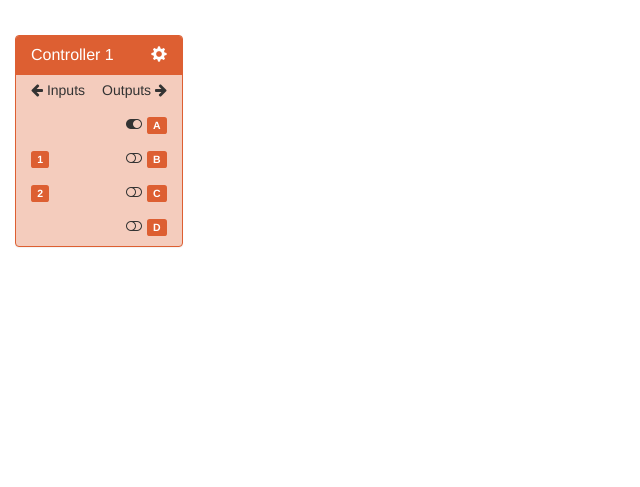
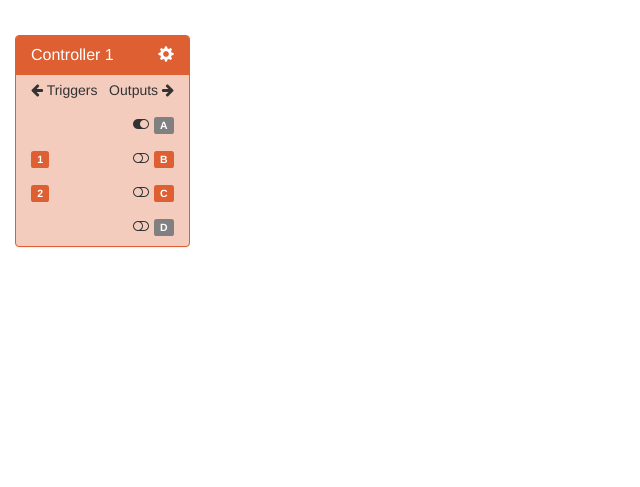
Before and after one commit to barskey/prop-controller, a Flask app: page /controllers in a window 1280 px wide. Shown: the part 102-589 px from the top of the page, without its empty margins (0-640 px from the left). Run offline with Flask 2, Linux system fonts and the light colour scheme; parts of the project's set-up code (start-up, migrations or seed data) failed here and were passed over; some libraries are stand-ins or nearby versions.

Commit message:
More fixes. Working on click-to-toggle.

```diff
--- a/app/static/css/controllers.css
+++ b/app/static/css/controllers.css
@@ -59,8 +59,12 @@ body {
 
 .draggable-controller
 {
-  width: 12em;
+  width: 12.5em;
   float: left;
+}
+
+span[class*='cc-'].unassigned {
+  background-color: gray !important;
 }
 
 .cc-1 {
@@ -121,7 +125,7 @@ body {
 }
 
 .cc-4 > ul > li > div > span.label {
-  background-color: var(--cc4-head);
+  background-color: var(--cc4-head); !important
 }
 
 .cc-5 {
--- a/app/static/js/controllers.js
+++ b/app/static/js/controllers.js
@@ -1,5 +1,6 @@
 //$( '[data-toggle="tooltip"]' ).tooltip();
 $( "#controllers" ).addClass( "active" );
+$( '[data-toggle="tooltip"]' ).tooltip();
 $( ".draggable-controller" ).draggable({ grid: [10, 10 ], containment: "parent" });
 if ( $( ".draggable-controller" ).length ) {
   $( ".jumbotron" ).addClass( "hidden" );
@@ -21,6 +22,14 @@ function connectController(cid) {
     $newController.find( ".panel-heading" ).addClass( cc + "-heading" ).find( ".pull-right" ).attr( {"data-cid": controllerid, "data-oldcc": cc} );
     $newController.find( ".controller-name" ).text( controllerid );
     $newController.find( ".label" ).addClass( cc );
+	$newController.find( "#toggle-outputa-templateid" ).id( "toggle-outputa-" + cid );
+	$newController.find( "#toggle-outputb-templateid" ).id( "toggle-outputb-" + cid );
+	$newController.find( "#toggle-outputc-templateid" ).id( "toggle-outputc-" + cid );
+	$newController.find( "#toggle-outputd-templateid" ).id( "toggle-outputd-" + cid );
+	$newController.find( "#assign-outputa-templateid" ).id( "assign-outputa-" + cid );
+	$newController.find( "#assign-outputb-templateid" ).id( "assign-outputb-" + cid );
+	$newController.find( "#assign-outputc-templateid" ).id( "assign-outputc-" + cid );
+	$newController.find( "#assign-outputd-templateid" ).id( "assign-outputd-" + cid );
 
     //Use AJAX to uppdate the list of controllers. Returns new list.
     $.ajax({
@@ -44,10 +53,11 @@ function connectController(cid) {
       }
     });
 
-    $( ".dashboard" ).append($newController);
-    $( $newController ).draggable({ grid: [10, 10 ], containment: "parent" });
-    $( $newController ).animateCss( "rubberBand" );
-    if ( colorid++ > 10 ) {
+    $( ".dashboard" ).append($newController); //add it to dashboard
+    $( $newController ).draggable({ grid: [10, 10 ], containment: "parent" }); //make it draggable
+	$( '[data-toggle="tooltip"]' ).tooltip(); //re-create tooltips
+    $( $newController ).animateCss( "rubberBand" ); //animate its appearance
+    if ( colorid++ > 10 ) { //increment color for next new controller
       colorid = 1;
     }
   }
@@ -66,12 +76,57 @@ $( "#configControllerModal" ).on( "show.bs.modal", function (event) {
       $modal.find( "#color" ).val("cc-" + value.controllercolor);
       $modal.find( "#input1" ).val(value.input1);
       $modal.find( "#input2" ).val(value.input2);
-      $modal.find( "#outputA" ).val(value.outputA);
-      $modal.find( "#outputB" ).val(value.outputB);
-      $modal.find( "#outputC" ).val(value.outputC);
-      $modal.find( "#outputD" ).val(value.outputD);
+      $modal.find( "#outputa" ).val(value.outputa);
+      $modal.find( "#outputb" ).val(value.outputb);
+      $modal.find( "#outputc" ).val(value.outputc);
+      $modal.find( "#outputd" ).val(value.outputd);
     });
   });
+});// Click to toggle between Default Off/Default On/Disabled
+$( "span[id^='toggle-output']" ).click(function() {
+  // toggle: OFF / ON / DISABLED
+  var oldvalue = "";
+  var title = "";
+  var newvalue = "";
+  //alert ( $(this).attr("id") );
+  var id = $( this ).attr("id");
+  var arr = id.split("-");
+  var $toggle = $( "#" + id + " > i" );
+  //use JSON to get current value of toggle
+  /*
+  $.getJSON( $SCRIPT_ROOT + "/_get_outputs", {
+    controllerid: arr[2]
+  }, function(data) {
+    $.each( data.outputs, function ( index, value ) {
+	  if (outputs.index == arr[1]) {
+		oldvalue = outputs.value;
+	  }
+    });
+  });
+  */
+  oldvalue = "OFF";
+  switch (oldvalue) {
+    case "OFF":
+	  title = "Default ON<br>(click to toggle)";
+	  newvalue = "ON";
+	  break;
+	case "ON":
+	  title = "DISABLED<br>(click to toggle)";
+	  nevalue = "DISABLED";
+	  break;
+	case "default":
+	  title = "Default OFF<br>(click to toggle)";
+	  newvalue = "OFF";
+	  break;
+  }
+  $toggle.tooltip("hide")
+    .attr("data-original-title", title)
+	.tooltip("fixTitle")
+	.tooltip("show");
+});
+// Click to assign output
+$( "span[id^='assign-output']" ).click(function() {
+  alert ("Assign output clicked.");
 });
 $( "#configControllerModalSaveButton" ).click(function() {
   var $btn = $( this ).button("saving");
@@ -90,14 +145,14 @@ $( "#configControllerModalSaveButton" ).click(function() {
         $controller.find( "." + oldcc ).removeClass( oldcc ).addClass( cc );
       	$controller.find( "." + oldcc + "-heading" ).removeClass( oldcc + "-heading" ).addClass( cc + "-heading" ).find( ".pull-right" ).attr( "data-oldcc", cc );
       	$controller.find( ".controller-name" ).text( value.controllername );
-        var a = ( value.outputA == "disabled" ? "fa-ban" : "fa-toggle-" + value.outputA.toLowerCase() );
-        $controller.find( ".outputA" ).removeClass( "fa-toggle-on fa-toggle-off" ).addClass( a );
-        var b = ( value.outputB == "disabled" ? "fa-ban" : "fa-toggle-" + value.outputB.toLowerCase() );
-        $controller.find( ".outputB" ).removeClass( "fa-toggle-on fa-toggle-off" ).addClass( b );
-        var c = ( value.outputC == "disabled" ? "fa-ban" : "fa-toggle-" + value.outputC.toLowerCase() );
-        $controller.find( ".outputC" ).removeClass( "fa-toggle-on fa-toggle-off" ).addClass( c );
-        var d = ( value.outputD == "disabled" ? "fa-ban" : "fa-toggle-" + value.outputD.toLowerCase() );
-        $controller.find( ".outputD" ).removeClass( "fa-toggle-on fa-toggle-off" ).addClass( d );
+        var a = ( value.outputa == "disabled" ? "fa-ban" : "fa-toggle-" + value.outputa.toLowerCase() );
+        $controller.find( ".outputa" ).removeClass( "fa-toggle-on fa-toggle-off" ).addClass( a );
+        var b = ( value.outputb == "disabled" ? "fa-ban" : "fa-toggle-" + value.outputb.toLowerCase() );
+        $controller.find( ".outputb" ).removeClass( "fa-toggle-on fa-toggle-off" ).addClass( b );
+        var c = ( value.outputc == "disabled" ? "fa-ban" : "fa-toggle-" + value.outputc.toLowerCase() );
+        $controller.find( ".outputc" ).removeClass( "fa-toggle-on fa-toggle-off" ).addClass( c );
+        var d = ( value.outputd == "disabled" ? "fa-ban" : "fa-toggle-" + value.outputd.toLowerCase() );
+        $controller.find( ".outputd" ).removeClass( "fa-toggle-on fa-toggle-off" ).addClass( d );
         $controller.animateCss( "rubberBand" );
         //$( '[data-toggle="tooltip"]' ).tooltip();
       });
--- a/app/static/js/dashboard.js
+++ b/app/static/js/dashboard.js
@@ -1,5 +1,5 @@
+$( "#dashboard" ).addClass( "active" );
 $( '[data-toggle="tooltip"]' ).tooltip();
-$( "#dashboard" ).addClass( "active" );
 function createEvent(event) {
   event.preventDefault();
   $( ".dashboard" ).append("div");
--- a/app/templates/controllers.html
+++ b/app/templates/controllers.html
@@ -124,9 +124,9 @@
             </div><!-- /.form-group -->
             <hr>
             <div class="form-group">
-              <label for="outputA" class="col-xs-2 col-xs-offset-6 control-label">Output A:</label>
+              <label for="outputa" class="col-xs-2 col-xs-offset-6 control-label">Output A:</label>
           	  <div class="col-xs-4">
-          		  <select class="form-control output-list" id="outputA" name="outputA">
+          		  <select class="form-control output-list" id="outputa" name="outputa">
             			<option value="OFF" checked="checked">Normally OFF</option>
             			<option value="ON">Normally ON</option>
             			<option value="disabled">Disabled</option>
@@ -144,9 +144,9 @@
             			<option value="disabled">Disabled</option>
           		  </select>
           	  </div><!-- /.col-xs-4 -->
-              <label for="outputB" class="col-xs-2 control-label">Output B:</label>
+              <label for="outputb" class="col-xs-2 control-label">Output B:</label>
           	  <div class="col-xs-4">
-          		  <select class="form-control output-list" id="outputB" name="outputB">
+          		  <select class="form-control output-list" id="outputb" name="outputb">
             			<option value="OFF" checked="checked">Normally OFF</option>
             			<option value="ON">Normally ON</option>
             			<option value="disabled">Disabled</option>
@@ -164,9 +164,9 @@
             			<option value="disabled">Disabled</option>
           		  </select>
           	  </div><!-- /.col-xs-4 -->
-              <label for="outputC" class="col-xs-2 control-label">Output C:</label>
+              <label for="outputc" class="col-xs-2 control-label">Output C:</label>
           	  <div class="col-xs-4">
-          		  <select class="form-control output-list" id="outputC" name="outputC">
+          		  <select class="form-control output-list" id="outputc" name="outputc">
             			<option value="OFF" checked="checked">Normally OFF</option>
             			<option value="ON">Normally ON</option>
             			<option value="disabled">Disabled</option>
@@ -174,9 +174,9 @@
           	  </div><!-- /.col-xs-4 -->
             </div><!-- /.form-group -->
             <div class="form-group">
-              <label for="outputD" class="col-xs-2 col-xs-offset-6 control-label">Output D:</label>
+              <label for="outputd" class="col-xs-2 col-xs-offset-6 control-label">Output D:</label>
               <div class="col-xs-4">
-                <select class="form-control output-list" id="outputD" name="outputD">
+                <select class="form-control output-list" id="outputd" name="outputd">
                   <option value="OFF" checked="checked">Normally OFF</option>
                   <option value="ON">Normally ON</option>
                   <option value="disabled">Disabled</option>
@@ -199,22 +199,22 @@
     </div><!-- /.panel-heading -->
     <ul class="list-group">
       <li class="list-group-item borderless">
-        <div class="pull-left"><i class="fa fa-arrow-left"></i> Inputs</div>
+        <div class="pull-left"><i class="fa fa-arrow-left"></i> Triggers</div>
         <div class="pull-right">Outputs <i class="fa fa-arrow-right"></i></div>
       </li>
       <li class="list-group-item borderless">
-        <div class="pull-right"><i class="fa fa-toggle-off fa-fw outputA"></i>&nbsp;<span class="label">A</span></div>
+        <div class="pull-right"><span id="toggle-outputa-templateid" data-toggle="popover"><i class="fa fa-toggle-off fa-fw outputa" data-toggle="tooltip" data-placement="top" title="Default OFF<br>(click to toggle)" data-container="body" data-html="true"></i></span>&nbsp;<span class="label unassigned" data-toggle="tooltip" data-placement="right" title="(click to assign)" data-container="body" data-html="true"><span id="assign-outputa-templateid" data-toggle="popover">A</span></span></div>
       </li>
       <li class="list-group-item borderless">
-        <div class="pull-left"><span class="label">1</span></div>
-        <div class="pull-right"><i class="fa fa-toggle-off fa-fw outputB"></i>&nbsp;<span class="label">B</span></div>
+        <div class="pull-left"><span class="label unassigned">1</span></div>
+        <div class="pull-right"><span id="toggle-outputb-templateid" data-toggle="popover"><i class="fa fa-toggle-off fa-fw outputb" data-toggle="tooltip" data-placement="top" title="Default OFF<br>(click to toggle)" data-container="body" data-html="true"></i></span>&nbsp;<span class="label unassigned" data-toggle="tooltip" data-placement="right" title="(click to assign)" data-container="body" data-html="true"><span id="assign-outputb-templateid" data-toggle="popover">B</span></span></div>
       </li>
       <li class="list-group-item borderless">
-        <div class="pull-left"><span class="label">2</span></div>
-        <div class="pull-right"><i class="fa fa-toggle-off fa-fw outputC"></i>&nbsp;<span class="label">C</span></div>
+        <div class="pull-left"><span class="label unassigned">2</span></div>
+        <div class="pull-right"><span id="toggle-outputc-templateid" data-toggle="popover"><i class="fa fa-toggle-off fa-fw outputc" data-toggle="tooltip" data-placement="top" title="Default OFF<br>(click to toggle)" data-container="body" data-html="true"></i></span>&nbsp;<span class="label unassigned" data-toggle="tooltip" data-placement="right" title="(click to assign)" data-container="body" data-html="true"><span id="assign-outputc-templateid" data-toggle="popover">C</span></span></div>
       </li>
       <li class="list-group-item borderless">
-        <div class="pull-right"><i class="fa fa-toggle-off fa-fw outputD"></i>&nbsp;<span class="label">D</span></div>
+        <div class="pull-right"><span id="toggle-outputd-templateid" data-toggle="popover"><i class="fa fa-toggle-off fa-fw outputd" data-toggle="tooltip" data-placement="top" title="Default OFF<br>(click to toggle)" data-container="body" data-html="true"></i></span>&nbsp;<span class="label unassigned" data-toggle="tooltip" data-placement="right" title="(click to assign)" data-container="body" data-html="true"><span id="assign-outputd-templateid" data-toggle="popover">D</span></span></div>
       </li>
     </ul><!-- list-group -->
   </div><!-- /.panel .template -->
@@ -225,22 +225,22 @@
     </div><!-- /.panel-heading -->
     <ul class="list-group">
       <li class="list-group-item borderless">
-        <div class="pull-left"><i class="fa fa-arrow-left"></i> Inputs</div>
+        <div class="pull-left"><i class="fa fa-arrow-left"></i> Triggers</div>
         <div class="pull-right">Outputs <i class="fa fa-arrow-right"></i></div>
       </li>
       <li class="list-group-item borderless">
-        <div class="pull-right"><i class="fa fa-{% if c.outputA == 'disabled' %}ban{% else %}toggle-{{ c.outputA|lower }}{% endif %} fa-fw outputA"></i>&nbsp;<span class="label cc-{{ c.controllercolor }}">A</span></div>
+        <div class="pull-right"><span id="toggle-outputa-{{ c.controllerid }}" data-toggle="popover"><i class="fa fa-{% if c.outputa == 'disabled' %}ban{% else %}toggle-{{ c.outputa|lower }}{% endif %} fa-fw outputa" data-toggle="tooltip" data-placement="top" data-title="{% if c.outputa == 'disabled' %}DISABLED{% else %}Default {{ c.outputa }}{% endif %}<br>(click to toggle)" data-container="body" data-html="true"></i></span>&nbsp;<span class="label cc-{{ c.controllercolor }}{% if c.outputaaction == '' %} unassigned{% endif %}" data-toggle="tooltip" data-placement="right" title="{% if c.outputaaction %}Assigned to action {{ c.outputaaction }}.<br>{% endif %}(click to assign)" data-container="body" data-html="true"><span id="assign-outputa-{{ c.controllerid }}" data-toggle="popover">A</span></span></div>
       </li>
       <li class="list-group-item borderless">
         <div class="pull-left"><span class="label cc-{{ c.controllercolor }}">1</span></div>
-        <div class="pull-right"><i class="fa fa-{% if c.outputB == 'disabled' %}ban{% else %}toggle-{{ c.outputB|lower }}{% endif %} fa-fw outputB"></i>&nbsp;<span class="label cc-{{ c.controllercolor }}">B</span></div>
+        <div class="pull-right"><span id="toggle-outputb-{{ c.controllerid }}" data-toggle="popover"><i class="fa fa-{% if c.outputb == 'disabled' %}ban{% else %}toggle-{{ c.outputb|lower }}{% endif %} fa-fw outputb" data-toggle="tooltip" data-placement="top" title="{% if c.outputb == 'disabled' %}DISABLED{% else %}Default {{ c.outputb }}{% endif %}<br>(click to toggle)" data-container="body" data-html="true"></i></span>&nbsp;<span class="label cc-{{ c.controllercolor }}{% if c.outputbaction == '' %} unassigned{% endif %}" data-toggle="tooltip" data-placement="right" title="{% if c.outputbaction %}Assigned to action {{ c.outputbaction }}.<br>{% endif %}(click to assign)" data-container="body" data-html="true"><span id="assign-outputb-{{ c.controllerid }}" data-toggle="popover">B</span></span></div>
       </li>
       <li class="list-group-item borderless">
         <div class="pull-left"><span class="label cc-{{ c.controllercolor }}">2</span></div>
-        <div class="pull-right"><i class="fa fa-{% if c.outputC == 'disabled' %}ban{% else %}toggle-{{ c.outputC|lower }}{% endif %} fa-fw outputC"></i>&nbsp;<span class="label cc-{{ c.controllercolor }}">C</span></div>
+        <div class="pull-right"><span id="toggle-outputc-{{ c.controllerid }}" data-toggle="popover"><i class="fa fa-{% if c.outputc == 'disabled' %}ban{% else %}toggle-{{ c.outputc|lower }}{% endif %} fa-fw outputc" data-toggle="tooltip" data-placement="top" title="{% if c.outputc == 'disabled' %}DISABLED{% else %}Default {{ c.outputc }}{% endif %}<br>(click to toggle)" data-container="body" data-html="true"></i></span>&nbsp;<span class="label cc-{{ c.controllercolor }}{% if c.outputcaction == '' %} unassigned{% endif %}" data-toggle="tooltip" data-placement="right" title="{% if c.outputcaction %}Assigned to action {{ c.outputcaction }}.<br>{% endif %}(click to assign)" data-container="body" data-html="true"><span id="assign-outputc-{{ c.controllerid }}" data-toggle="popover">C</span></span></div>
       </li>
       <li class="list-group-item borderless">
-        <div class="pull-right"><i class="fa fa-{% if c.outputD == 'disabled' %}ban{% else %}toggle-{{ c.outputD|lower }}{% endif %} fa-fw outputD"></i>&nbsp;<span class="label cc-{{ c.controllercolor }}">D</span></div>
+        <div class="pull-right"><span id="toggle-outputd-{{ c.controllerid }}" data-toggle="popover"><i class="fa fa-{% if c.outputd == 'disabled' %}ban{% else %}toggle-{{ c.outputd|lower }}{% endif %} fa-fw outputd" data-toggle="tooltip" data-placement="top" title="{% if c.outputd == 'disabled' %}DISABLED{% else %}Default {{ c.outputd }}{% endif %}<br>(click to toggle)" data-container="body" data-html="true"></i></span>&nbsp;<span class="label cc-{{ c.controllercolor }}{% if c.outputdaction == '' %} unassigned{% endif %}" data-toggle="tooltip" data-placement="right" title="{% if c.outputdaction %}Assigned to action {{ c.outputdaction }}.<br>{% endif %}(click to assign)" data-container="body" data-html="true"><span id="assign-outputd-{{ c.controllerid }}" data-toggle="popover">D</span></span></div>
       </li>
     </ul>
   </div><!-- /.panel #controller-{{ c.controllerid }} -->
--- a/app/views.py
+++ b/app/views.py
@@ -50,7 +50,7 @@ events = [
 	]}
 ]
 cntrlrs = [
-	{'controllerid': '1', 'controllername': 'Controller 1', 'controllercolor': '5', 'input1': '', 'input2': '', 'outputA': 'ON', 'outputB': 'OFF', 'outputC': 'OFF', 'outputD': 'OFF',  'sounds': [
+	{'controllerid': '1', 'controllername': 'Controller 1', 'controllercolor': '5', 'input1': '', 'input1trigger': '1', 'input2': '', 'input2trigger': '', 'outputa': 'ON', 'outputaaction': '', 'outputb': 'OFF', 'outputbaction': '2', 'outputc': 'OFF', 'outputcaction': '3', 'outputd': 'OFF',  'outputdaction': '', 'sounds': [
 		{'soundid': '1', 'soundname': 'Scream'},
 		{'soundid': '2', 'soundname': 'Zombie'},
 		{'soundid': '3', 'soundname': 'Evil Laugh'},
@@ -101,7 +101,7 @@ def add_controller():
 	cid = request.form['cntid']
 	cname = request.form['cntname']
 	a, cc = request.form['cntcolor'].split('-')
-	cntrlrs.append({'controllerid': cid, 'controllername': cname, 'controllercolor': cc, 'input1': '', 'input2': '', 'outputA': 'OFF', 'outputB': 'OFF', 'outputC': 'OFF', 'outputD': 'OFF',  'sounds': []})
+	cntrlrs.append({'controllerid': cid, 'controllername': cname, 'controllercolor': cc, 'input1': '', 'input1trigger': '', 'input2': '', 'input2trigger': '', 'outputa': 'OFF', 'outputaaction': '', 'outputb': 'OFF', 'outputbaction': '', 'outputc': 'OFF', 'outputcaction': '', 'outputd': 'OFF',  'outputdaction': '', 'sounds': []})
 	return jsonify(clist = cntrlrs)
 
 @app.route('/update_controller', methods=['POST'])
@@ -114,10 +114,10 @@ def update_controller():
 			a, c['controllercolor'] = request.form['color'].split('-')
 			c['input1'] = request.form['input1']
 			c['input2'] = request.form['input2']
-			c['outputA'] = request.form['outputA']
-			c['outputB'] = request.form['outputB']
-			c['outputC'] = request.form['outputC']
-			c['outputD'] = request.form['outputD']
+			c['outputa'] = request.form['outputa']
+			c['outputb'] = request.form['outputb']
+			c['outputc'] = request.form['outputc']
+			c['outputd'] = request.form['outputd']
 			test.append(c)
 	return jsonify(cn = test)
 
```
